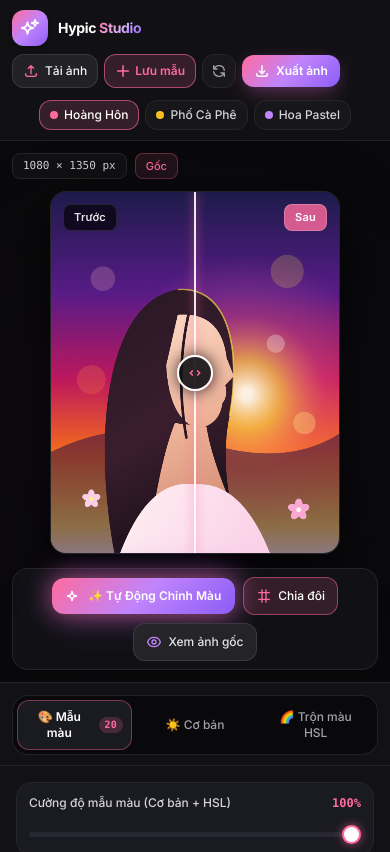
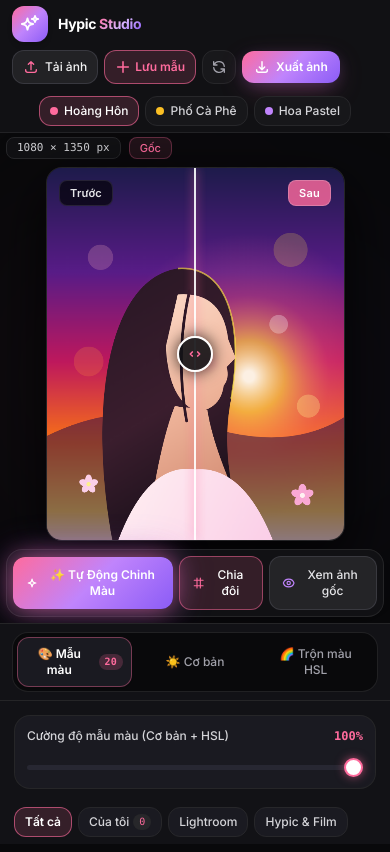
Before and after one commit to amhuy/chianvip, a plain HTML site: page index.html in a window 390 px wide. Shown: the top 852 px of the page. Drawn offline with nearby package versions, Linux system fonts and the light colour scheme.

Commit message:
Update index.html

```diff
--- a/index.html
+++ b/index.html
@@ -170,7 +170,7 @@
     }
   </style>
 </head>
-<body class="min-h-[100dvh] lg:h-screen lg:overflow-hidden flex flex-col select-none">
+<body class="h-[100dvh] overflow-hidden flex flex-col select-none">
 
   <!-- Hidden File Inputs (image/* giúp iPhone chọn ảnh HEIC/JPG mượt mà) -->
   <input type="file" id="imageFileInput" accept="image/*" class="hidden" />
@@ -190,7 +190,7 @@
   </div>
 
   <!-- Top Navigation Header -->
-  <header class="sticky top-0 z-30 border-b border-zinc-800/80 bg-[#121216]/95 backdrop-blur-md px-3 sm:px-6 py-2.5">
+  <header class="shrink-0 z-30 border-b border-zinc-800/80 bg-[#121216]/95 backdrop-blur-md px-3 sm:px-6 py-1.5 sm:py-2.5">
     <div class="mx-auto flex max-w-[1720px] flex-wrap items-center justify-between gap-2">
       <!-- Brand Identity -->
       <div class="flex items-center gap-2.5">
@@ -264,22 +264,22 @@
   </header>
 
   <!-- Main Studio Workspace -->
-  <main class="flex-1 flex flex-col lg:flex-row lg:overflow-hidden">
+  <main class="flex-1 min-h-0 flex flex-col lg:flex-row overflow-hidden">
 
     <!-- LEFT / CENTER: Canvas Viewport & Before/After Split Comparison -->
-    <section class="relative flex-1 flex flex-col items-center justify-between bg-[#09090B] p-3 sm:p-5 lg:p-6 overflow-hidden">
+    <section class="relative h-[58dvh] sm:h-[60dvh] lg:h-auto lg:flex-1 shrink-0 flex flex-col items-center justify-between bg-[#09090B] px-1.5 pt-1 pb-1.5 sm:p-5 lg:p-6 overflow-hidden">
       <div class="pointer-events-none absolute inset-0 flex items-center justify-center opacity-25">
         <div class="h-72 w-72 rounded-full bg-[#FF6B9D]/20 blur-[110px]"></div>
         <div class="h-72 w-72 rounded-full bg-[#8B5CF6]/20 blur-[110px] -ml-16"></div>
       </div>
 
       <!-- Top Image Metadata & Quick Hint Bar -->
-      <div class="relative z-10 flex w-full max-w-4xl items-center justify-between gap-2 pb-2 text-xs text-zinc-400">
+      <div class="relative z-10 flex w-full max-w-4xl items-center justify-between gap-2 pb-1 sm:pb-2 text-xs text-zinc-400">
         <div class="flex items-center gap-2 min-w-0">
-          <span id="imageDimensionsBadge" class="rounded-lg border border-zinc-800 bg-[#121216]/90 px-2.5 py-1 font-mono text-[11px] text-zinc-300 shrink-0">
+          <span id="imageDimensionsBadge" class="rounded-lg border border-zinc-800 bg-[#121216]/90 px-2.5 py-0.5 sm:py-1 font-mono text-[11px] text-zinc-300 shrink-0">
             1080 × 1350 px
           </span>
-          <span id="activePresetBadge" class="truncate rounded-lg border border-[#FF6B9D]/30 bg-[#FF6B9D]/10 px-2.5 py-1 text-[11px] font-medium text-[#FF6B9D]">
+          <span id="activePresetBadge" class="truncate rounded-lg border border-[#FF6B9D]/30 bg-[#FF6B9D]/10 px-2.5 py-0.5 sm:py-1 text-[11px] font-medium text-[#FF6B9D]">
             Gốc
           </span>
         </div>
@@ -291,7 +291,7 @@
       </div>
 
       <!-- Central Image Stage Container -->
-      <div id="viewportContainer" class="relative z-10 flex-1 w-full flex items-center justify-center min-h-[250px] max-h-[44vh] sm:max-h-[54vh] lg:max-h-none my-1">
+      <div id="viewportContainer" class="relative z-10 flex-1 min-h-0 w-full flex items-center justify-center my-0.5 sm:my-1">
         <div id="stageWrapper" class="relative overflow-hidden rounded-2xl border border-zinc-800/90 studio-checkerboard shadow-[0_20px_60px_rgba(0,0,0,0.85)] transition-shadow duration-300">
           <canvas id="editedCanvas" class="block w-full h-full"></canvas>
 
@@ -323,7 +323,7 @@
       </div>
 
       <!-- Bottom Floating Studio Action Bar -->
-      <div class="relative z-10 mt-2.5 flex flex-wrap items-center justify-center gap-2 sm:gap-3 rounded-2xl border border-zinc-800/90 bg-[#121216]/95 backdrop-blur-md p-2 shadow-xl">
+      <div class="relative z-10 mt-1 sm:mt-2.5 flex items-center justify-center gap-1.5 sm:gap-3 rounded-2xl border border-zinc-800/90 bg-[#121216]/95 backdrop-blur-md p-1.5 sm:p-2 shadow-xl">
         <button id="autoColorBtn" type="button" class="ai-btn-glow flex items-center gap-1.5 rounded-xl hypic-gradient px-3.5 sm:px-4 py-2.5 text-xs sm:text-sm font-semibold text-white transition hover:brightness-110 active:scale-95">
           <svg class="h-4 w-4" viewBox="0 0 24 24" fill="none" stroke="currentColor" stroke-width="2.2">
             <path stroke-linecap="round" stroke-linejoin="round" d="M9.813 15.904L9 18.75l-.813-2.846a4.5 4.5 0 00-3.09-3.09L2.25 12l2.846-.813a4.5 4.5 0 003.09-3.09L9 5.25l.813 2.846a4.5 4.5 0 003.09 3.09L15.75 12l-2.846.813a4.5 4.5 0 00-3.09 3.09z" />
@@ -349,10 +349,10 @@
     </section>
 
     <!-- RIGHT / BOTTOM INSPECTOR PANEL: 3-Tab Studio Controls -->
-    <aside class="w-full lg:w-[430px] xl:w-[460px] shrink-0 border-t lg:border-t-0 lg:border-l border-zinc-800/90 bg-[#121216] flex flex-col lg:h-full overflow-hidden">
+    <aside class="flex-1 min-h-0 w-full lg:flex-none lg:w-[430px] xl:w-[460px] border-t lg:border-t-0 lg:border-l border-zinc-800/90 bg-[#121216] flex flex-col lg:h-full overflow-hidden">
 
       <!-- 3-Tab Navigation Header -->
-      <div class="sticky top-0 z-20 border-b border-zinc-800/90 bg-[#121216] px-3 sm:px-4 pt-3 pb-2.5">
+      <div class="shrink-0 z-20 border-b border-zinc-800/90 bg-[#121216] px-3 sm:px-4 pt-2 pb-2">
         <div class="grid grid-cols-3 gap-1.5 rounded-2xl bg-[#09090B] p-1 border border-zinc-800/80">
           <button type="button" data-tab="presets" class="inspector-tab-btn active-tab flex items-center justify-center gap-1.5 rounded-xl py-2 px-2 text-xs sm:text-sm font-semibold transition-all bg-[#1A1A21] text-white shadow-sm border border-[#FF6B9D]/40">
             <span>🎨 Mẫu màu</span>
@@ -372,7 +372,7 @@
       </div>
 
       <!-- Scrollable Tab Content Area -->
-      <div class="flex-1 overflow-y-auto p-4 sm:p-5">
+      <div class="flex-1 min-h-0 overflow-y-auto overscroll-contain p-3.5 sm:p-5">
 
         <!-- TAB 1: MẪU MÀU -->
         <div id="tabPanel-presets" class="tab-panel space-y-4">
@@ -1819,8 +1819,8 @@
       const stage = document.getElementById('stageWrapper');
       if (!viewport || !stage) return;
 
-      const availW = Math.max(220, viewport.clientWidth - 8);
-      const availH = Math.max(220, viewport.clientHeight - 8);
+     const availW = Math.max(120, viewport.clientWidth - 4);
+      const availH = Math.max(120, viewport.clientHeight - 4);
       const imgRatio = state.sourceWidth / state.sourceHeight;
 
       let targetW = availW;
```
